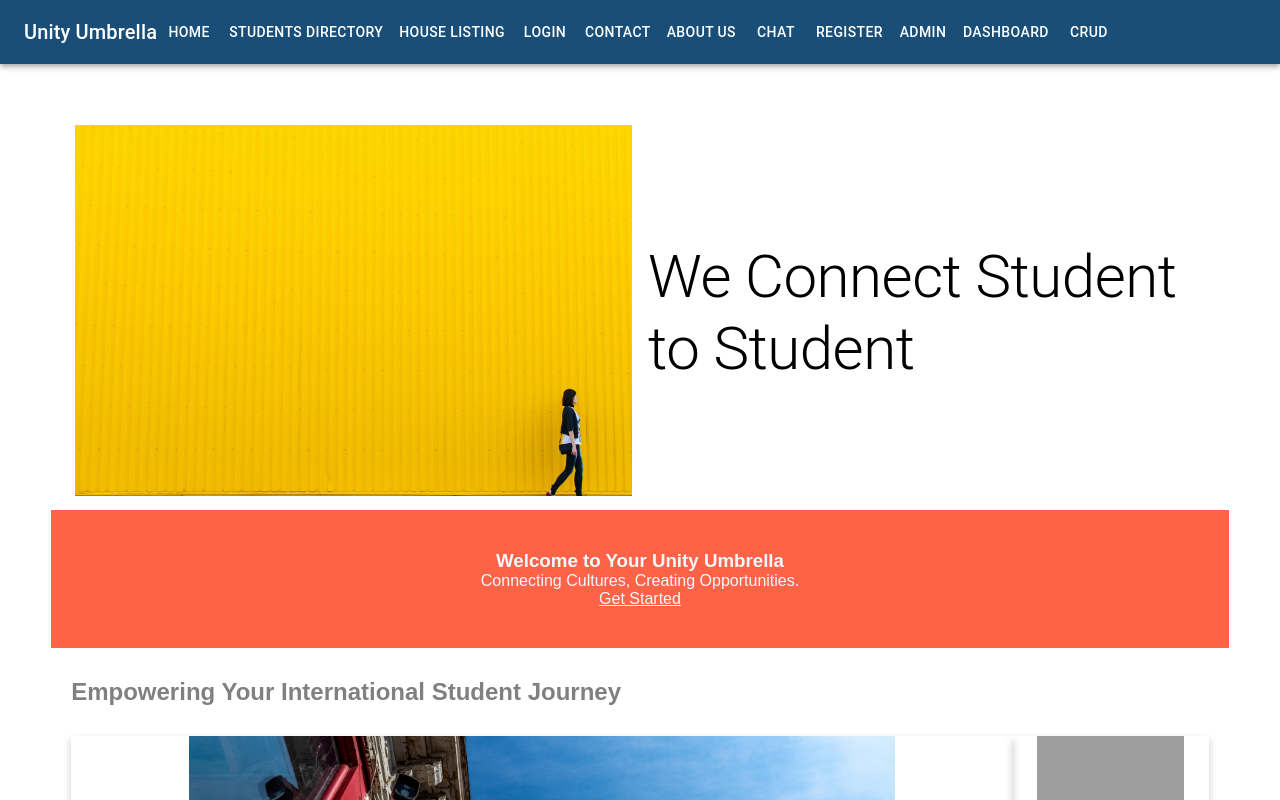
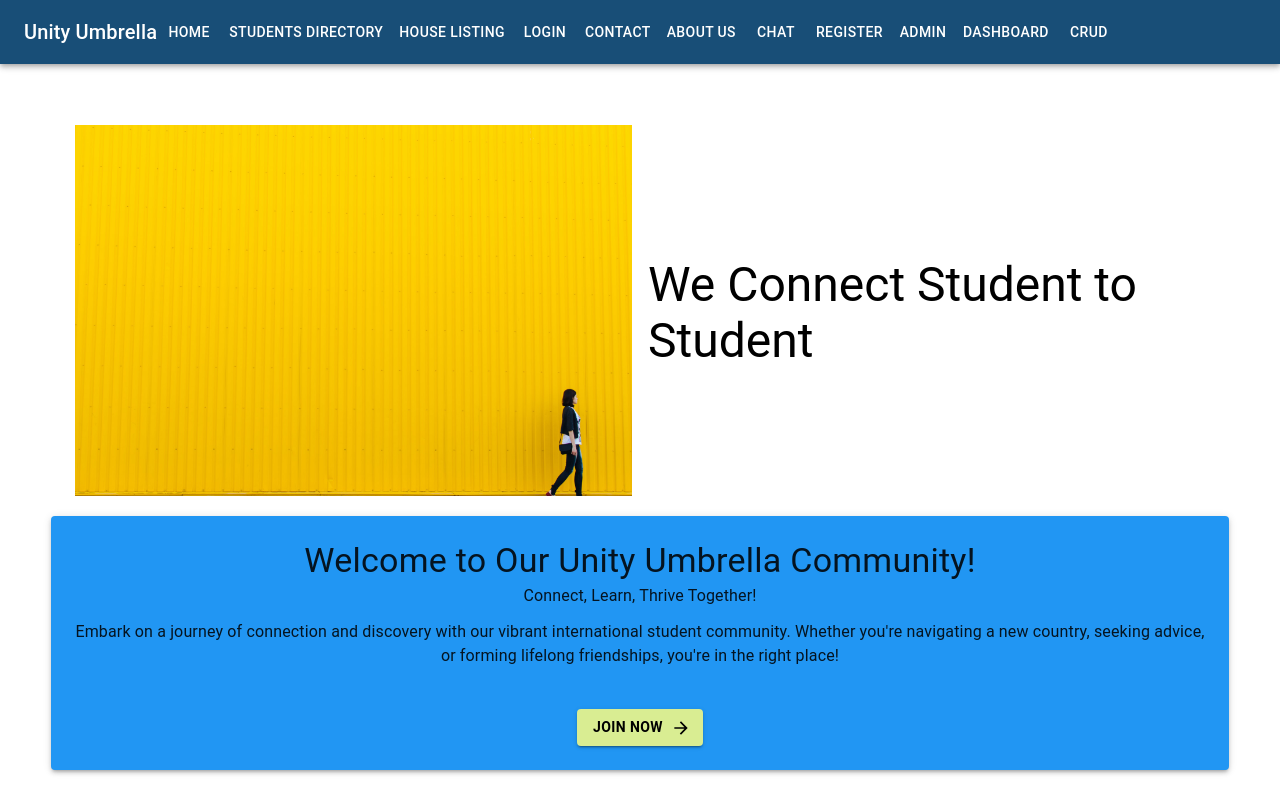
Before and after one commit to Unity-Umbrella/unity_umbrella, a React (Create React App) app: page / in a window 1280 px wide. Shown: the top 800 px of the page. Built offline with nearby package versions, Linux system fonts and the light colour scheme; grey boxes are pictures that could not be loaded.

Commit message:
feat:userExpstart

```diff
--- a/package.json
+++ b/package.json
@@ -7,6 +7,7 @@
     "@emotion/styled": "^11.11.0",
     "@mui/icons-material": "^5.14.16",
     "@mui/material": "^5.14.18",
+    "@mui/system": "^5.14.18",
     "@testing-library/jest-dom": "^5.17.0",
     "@testing-library/react": "^13.4.0",
     "@testing-library/user-event": "^13.5.0",
--- a/src/pages/Crud/EditUser.tsx
+++ b/src/pages/Crud/EditUser.tsx
@@ -1,6 +1,7 @@
 import { IUser } from "./UserType";
 import "./UserForm.style.css";
 import { useState } from "react";
+import React from "react";
 
 type Props = {
     data: IUser;
--- a/src/pages/Crud/UserModal.tsx
+++ b/src/pages/Crud/UserModal.tsx
@@ -1,5 +1,6 @@
 import "./UserModal.style.css";
 import { IUser } from "./UserType";
+import React from "react";
 
 type Props ={
     onClose: () => void;
--- a/src/pages/Home/Home.tsx
+++ b/src/pages/Home/Home.tsx
@@ -1,12 +1,25 @@
 import React from 'react';
-import { Container, Typography, Button } from '@mui/material';
+import { Container, Typography, Button,Paper } from '@mui/material';
 import Header from '../../components/Header/Header';
 import Footer from "../../components/Footer/Footer";
 import Grid from '@mui/material/Grid';
+import { styled } from '@mui/system';
+import ArrowForwardIcon from '@mui/icons-material/ArrowForward';
 
+const BannerPaper = styled(Paper)(({ theme }) => ({
+    padding: theme.spacing(3),
+    backgroundColor: '#2196f3', // You can change the color to fit your website's theme
+    color: 'tertiary',
+    textAlign: 'center',
+    marginTop: theme.spacing(2),
+  }));
 
-
-
+  const JoinButton = styled(Button)(({ theme }) => ({
+    marginTop: theme.spacing(2),
+    backgroundColor:"#d9ed92",
+    color: 'black',
+    fontWeight:"bold"
+  }));
 
 function Home() {
     return (
@@ -19,7 +32,7 @@ function Home() {
                                 <img src='images/headerIMG.jpg' alt="Header Image" width="100%" />
                             </Grid>
                             <Grid item xs={12} sm={6}>
-                                <Typography variant="h2" component="h1">
+                                <Typography variant="h3" component="h5">
                                     We Connect Student to Student
                                 </Typography>
                             </Grid>
@@ -28,14 +41,21 @@ function Home() {
                     </Container>
 
                 </div>
-                <section id="hero">
-                    <div className='hero'>
-                        <h1>Welcome to Your Unity Umbrella</h1>
-                        <p>Connecting Cultures, Creating Opportunities.</p>
-                        <a href="#">Get Started</a>
-                    </div>
-                </section>
 
+                <BannerPaper elevation={3}>
+                    <Typography variant="h4">Welcome to Our Unity Umbrella Community!</Typography>
+                    <Typography variant="subtitle1" style={{ marginBottom: '10px' }}>Connect, Learn, Thrive Together!</Typography>
+                    <Typography variant="body1" style={{ marginBottom: '25px' }} paragraph>
+                        Embark on a journey of connection and discovery with our vibrant international student community.
+                        Whether you're navigating a new country, seeking advice, or forming lifelong friendships, you're in the right place!
+                    </Typography>
+                    <JoinButton
+                        variant="contained"
+                        href="#join-link"
+                        endIcon={<ArrowForwardIcon />}>
+                        Join Now
+                    </JoinButton>
+                </BannerPaper>
                 <section id="feature">
                     <h2> Empowering Your International Student Journey</h2>
                 <div className="maincard">
--- a/src/styles/colors.ts
+++ b/src/styles/colors.ts
@@ -3,7 +3,7 @@ export const colors = {
     secondary: '#1e6091',
     tertiary: '#1a759f',
     accent: '#168aad',
-    shade1: '#34a0a4',
+    button: '#D9ED92',
     shade2: '#52b69a',
     shade3: '#76c893',
     shade4: '#99d98c',
```
Also changed, not shown: 1 other file (tests, documents, lock files or other folders).
